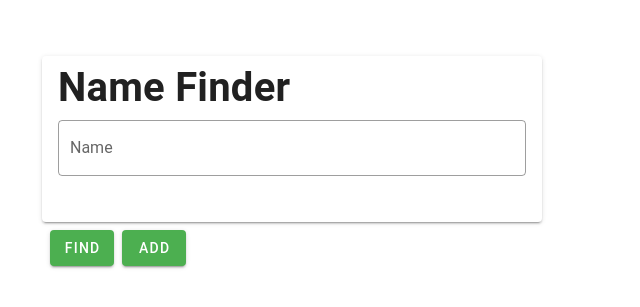
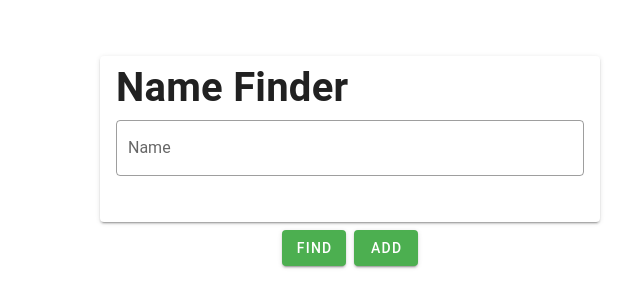
Before and after one commit to sp-devi/e-mevn-client, a Vue app: page / in a window 1280 px wide. Shown: the part 223-530 px from the top of the page, without its empty margins (290-930 px from the left). Built offline with nearby package versions, Linux system fonts and the light colour scheme; a small style sheet from the web is missing.

Commit message:
Justify content to center

```diff
--- a/src/App.vue
+++ b/src/App.vue
@@ -1,8 +1,8 @@
 <template>
   <v-app>
-    <v-container fill-height fluid>
+    <v-container fill-height fluid flex-start>
       <v-row align="center" justify="center">
-        <v-col cols="6">
+        <v-col cols="6" align="center" justify="center">
           <v-row>
             <v-col>
               <v-card width="500px">
@@ -15,7 +15,7 @@
                   </v-form>
                 </v-card-text>
               </v-card>
-              <v-card-actions>
+              <v-card-actions  class="justify-center">
                 <v-btn color="success" @click="findName(nameInput)">Find</v-btn>
                 <v-btn color="success" @click="addName(nameInput)">Add</v-btn>
               </v-card-actions>
```
